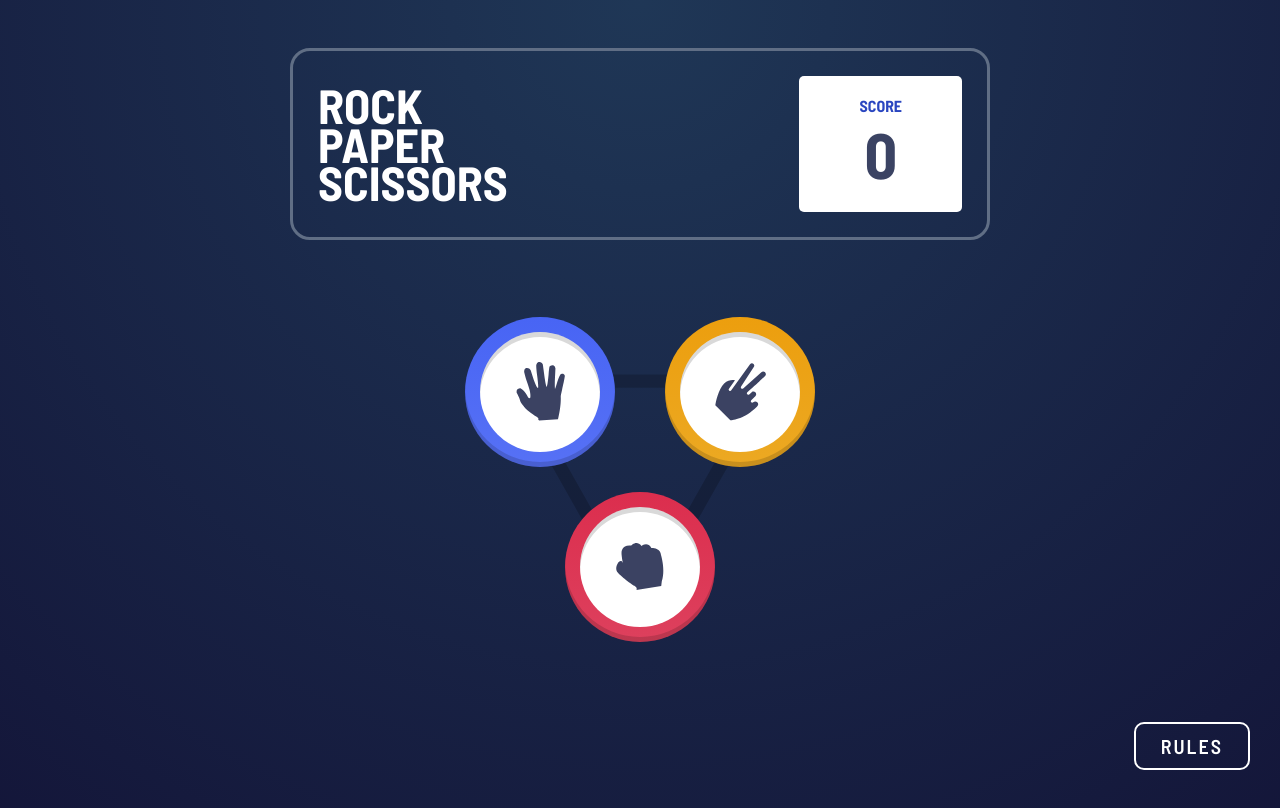
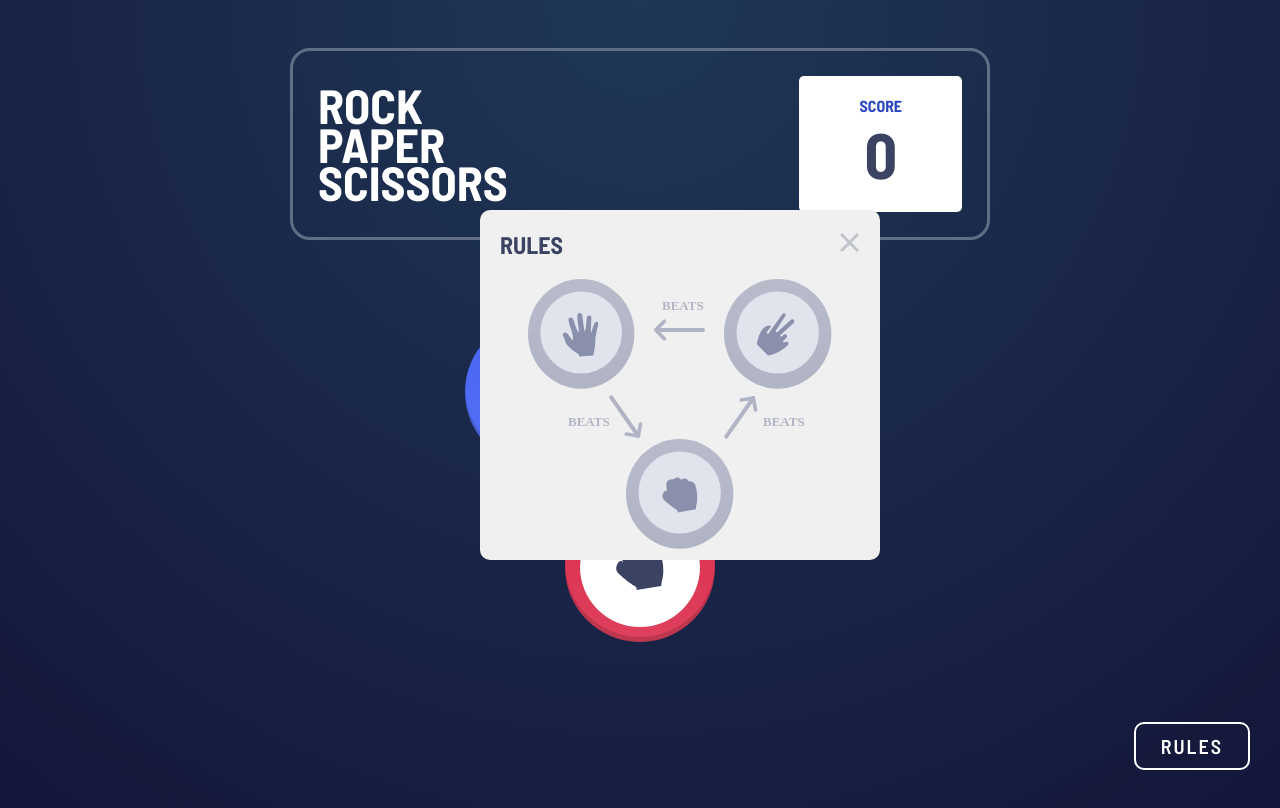
Before and after one commit to jfosu/rock-paper-scissors-master, a plain HTML site: page index.html in a window 1280 px wide. Both pictures are taken after a click on the button "RULES". Drawn offline with Linux system fonts and the light colour scheme.

Commit message:
Desktop Rules Modal

```diff
--- a/index.html
+++ b/index.html
@@ -45,9 +45,19 @@
         </span>
       </button>
     </main>
+    <div class="rules-modal" id="modal">
+      <div class="sub-modal">
+        <h2>Rules</h2>
+        <button id="close">
+          <img src="./images/icon-close.svg" alt="close">
+        </button>
+      </div>
+      <div class="img-rules">
+        <img src="./images/image-rules.svg" alt="rules">
+      </div>
+    </div>
 
-
-    <button class="btn-rules">
+    <button class="btn-rules" id="open">
       Rules
     </button>
   </div>
@@ -55,19 +65,21 @@
   <div class="selection" id="selection">
     <div>
       <h2>You picked</h2>
-      <button class="btn-circle btn-paper">
+      <button class="btn-circle btn-paper"
+      id="user_select">
         <span class="wrapper">
           <img src="./images/icon-paper.svg" alt="rock">
         </span>
       </button>
     </div>
     <div class="between-circles">
-      <p class="big-text">You <span id="win">win</span></p>
+      <p class="big-text">You <span id="winner">win</span></p>
       <button class="btn" id="reset">Play again</button>
     </div>
     <div>
       <h2>The house picked</h2>
-      <button class="btn-circle btn-rock">
+      <button class="btn-circle btn-rock"
+      id="computer_select">
         <span class="wrapper">
           <img src="./images/icon-rock.svg" alt="rock">
         </span>
--- a/script.js
+++ b/script.js
@@ -2,7 +2,15 @@ const buttons = document.querySelectorAll('.pick');
 const scoreEl = document.getElementById('score');
 const main = document.getElementById('main');
 const selection = document.getElementById('selection');
-const reset = document.getElementById('reset')
+const reset = document.getElementById('reset');
+const user_select = document.getElementById('user_select');
+const computer_select = document.getElementById('computer_select');
+const winner = document.getElementById('winner')
+
+const openBtn = document.getElementById('open');
+const closeBtn = document.getElementById('close');
+const modal = document.getElementById('modal');
+
 
 const choices = ['paper', 'rock', 'scissors'];
 
@@ -10,7 +18,6 @@ let score = 0;
 let userChoice = undefined;
 
 buttons.forEach((button) => {
-    button.id
     button.addEventListener('click', () => {
         userChoice = button.getAttribute('data-choice');
 
@@ -19,21 +26,38 @@ buttons.forEach((button) => {
 })
 
 reset.addEventListener('click', () => {
+    //SHOW THE MAIN | HIDE THE SELECTION
     main.style.display = 'flex';
     selection.style.display = 'none';
+})
+
+openBtn.addEventListener('click', () => {
+    modal.style.display = 'block';
+})
+
+closeBtn.addEventListener('click', () => {
+    modal.style.display = 'none';
 })
 
 function checkWinner() {
     const computerChoice = pickRandomChoice();
 
+    updateSelection(user_select, userChoice);
+    updateSelection(computer_select, computerChoice);
+
     if (userChoice === computerChoice) {
         //DRAW
+        winner.innerText = 'draw';
     } else if (userChoice === 'paper' && computerChoice === 'rock' || userChoice === 'rock' && computerChoice === 'scissors' || userChoice === 'scissors' && computerChoice === 'paper') {
+        //USER WIN
         updateScore(1);
+        winner.innerText = 'win';
     } else {
+        //USER LOST
         updateScore(-1);
+        winner.innerText = 'lost';
     }
-
+    //SHOW THE SELECTION | HIDE THE MAIN
     main.style.display = 'none';
     selection.style.display = 'flex';
 }
@@ -49,3 +73,16 @@ function pickRandomChoice() {
     return choices[Math.floor(Math.random() * choices.length)]
     ;
 }
+
+function updateSelection(selectionEl, choice) {
+    //CLASS RESET
+    selectionEl.classList.remove('btn-paper');
+    selectionEl.classList.remove('btn-rock');
+    selectionEl.classList.remove('btn-scissors');
+
+    //UPDATE SELECTION & ICON
+    const img = selectionEl.querySelector('img');
+    selectionEl.classList.add(`btn-${choice}`);
+    img.src = `./images/icon-${choice}.svg`;
+    img.alt = choice;
+}
--- a/style.css
+++ b/style.css
@@ -89,6 +89,7 @@ main {
     position: relative;
 }
 
+
 main::before {
     background-image: url('./images/bg-triangle.svg');
     background-repeat: no-repeat;
@@ -112,7 +113,12 @@ main::before {
     width: 150px;
 }
 
-.btn-circle:focus {
+button {
+    cursor: pointer;
+}
+
+.btn-circle:focus,
+button {
     outline: none;
 }
 
@@ -196,3 +202,43 @@ main::before {
     line-height: 0.8;
     text-transform: uppercase;
 }
+
+.rules-modal {
+    display: none;
+    border-radius: 10px;
+    background-color: #f0f0f0;
+    width: 400px;
+    height: 350px;
+    margin: 0 auto;
+    position: fixed;
+    top: 210px;
+    left: 480px;
+}
+
+.sub-modal {
+    display: flex;
+    flex-direction: row;
+    justify-content: space-between;
+}
+
+.rules-modal h2 {
+    color: hsl(229, 25%, 31%);
+    letter-spacing: 0;
+    margin: 20px;
+
+
+}
+
+.rules-modal button {
+    cursor: pointer;
+    border: none;
+    background-color: transparent;
+    margin-right: 20px;
+
+}
+
+.img-rules {
+    display: flex;
+    align-items: center;
+    justify-content: center;
+}
```
